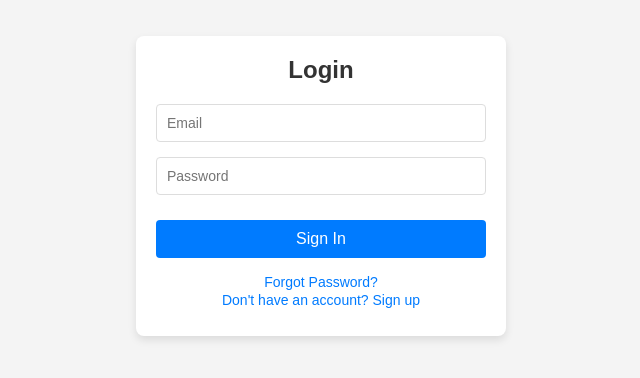
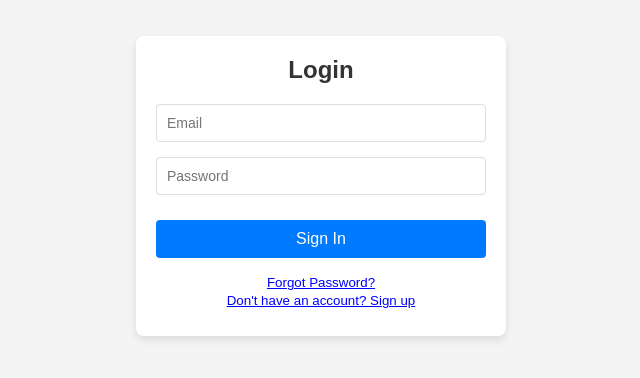
Before and after one commit to AlumniArchitect/AlumniArchitects, a React (Create React App) app in the folder frontend/: page /signin in a window 1280 px wide. Shown: the part 214-592 px from the top of the page, without its empty margins (319-959 px from the left). Built offline with nearby package versions, Linux system fonts and the light colour scheme.

Commit message:
FI Navbar

```diff
--- a/frontend/src/App.js
+++ b/frontend/src/App.js
@@ -4,6 +4,7 @@ import Signin from './component/auth/Signin.jsx';
 import Signup from './component/auth/Signup.jsx';
 import HomePage from './component/HomePage.jsx';
 import OtpVerification from './component/auth/OtpVerification.jsx';
+import ForgotPassword from './component/auth/ForgotPassword.jsx';
 
 const App = () => {
   return (
@@ -13,6 +14,7 @@ const App = () => {
       <Route path="/verify-otp" element={<OtpVerification />} />
       <Route path="/signin" element={<Signin />} />
       <Route path="/homepage" element={<HomePage />} />
+      <Route path='/forgot-password' element={<ForgotPassword />} />
       <Route path="*" element={<Navigate to='/signin' />} />
     </Routes>
   );
--- a/frontend/src/component/auth/Signin.jsx
+++ b/frontend/src/component/auth/Signin.jsx
@@ -1,10 +1,9 @@
-import React from 'react';
-import { useState, useEffect } from 'react';
-import { useNavigate, Link } from 'react-router-dom';
-import Constant from "../../utils/Constant"
+import React from "react";
+import { useState, useEffect } from "react";
+import { useNavigate, Link } from "react-router-dom";
+import Constant from "../../utils/Constant";
 
 export default function Signin() {
-
   const URL = `${Constant.BASE_URL}/auth/signin`;
 
   useEffect(() => {
@@ -12,22 +11,24 @@ export default function Signin() {
       const jwt = localStorage.getItem("jwt");
       console.log(jwt);
 
-
       if (jwt) {
         const res = await fetch(URL, {
           method: "POST",
           headers: {
             "Content-Type": "application/json",
-            "Authorization": `Bearer ${jwt}`,
-          }
+            Authorization: `Bearer ${jwt}`,
+          },
+          body: {},
         });
 
         const result = await res.json();
 
         if (result.status) {
+          localStorage.setItem("jwt", result.jwt);
 
-          navigate("/homepage");
-
+          setTimeout(() => {
+            navigate("/homepage");
+          }, 500);
         } else {
           alert("Invalid Jwt token.");
         }
@@ -37,10 +38,9 @@ export default function Signin() {
     fetchData();
   }, []);
 
-
   const [signinInfo, setSigninInfo] = useState({
-    "email": "",
-    "password": "",
+    email: "",
+    password: "",
   });
 
   const navigate = useNavigate();
@@ -49,40 +49,38 @@ export default function Signin() {
     e.preventDefault();
 
     try {
-
       const res = await fetch(URL, {
         method: "POST",
         headers: {
-          'Content-Type': 'application/json'
+          "Content-Type": "application/json",
         },
-        body: JSON.stringify(signinInfo)
+        body: JSON.stringify(signinInfo),
       });
 
       const result = await res.json();
 
       if (result.status) {
-
         localStorage.setItem("jwt", result.jwt);
 
-        navigate('/homepage');
-
+        setTimeout(() => {
+          navigate("/homepage");
+        }, 500);
       } else {
         alert("Error occurred");
       }
-
     } catch (e) {
       console.error(e);
     }
-  }
+  };
 
   const handleChange = (e) => {
     const { name, value } = e.target;
 
     setSigninInfo({
       ...signinInfo,
-      [name]: value
+      [name]: value,
     });
-  }
+  };
 
   return (
     <div className="form-container">
@@ -90,7 +88,7 @@ export default function Signin() {
       <div className="form-group">
         <input
           type="email"
-          name='email'
+          name="email"
           placeholder="Email"
           value={signinInfo.email}
           onChange={handleChange}
@@ -99,7 +97,7 @@ export default function Signin() {
       <div className="form-group">
         <input
           type="password"
-          name='password'
+          name="password"
           placeholder="Password"
           value={signinInfo.password}
           onChange={handleChange}
@@ -109,10 +107,34 @@ export default function Signin() {
         <button onClick={handleSignin}>Sign In</button>
       </div>
       <div className="form-links">
-        <Link to="/forgot-password">Forgot Password?</Link>
+        {/* Instead of using <Link>, using useNavigate for redirection */}
+        <button
+          onClick={() => navigate("/forgot-password")}
+          style={{
+            background: "none",
+            border: "none",
+            color: "blue",
+            cursor: "pointer",
+            textDecoration: "underline",
+          }}
+        >
+          Forgot Password?
+        </button>
         <br />
-        <Link to="/signup">Don't have an account? Sign up</Link>
+        <button
+          onClick={() => navigate("/signup")}
+          style={{
+            background: "none",
+            border: "none",
+            color: "blue",
+            cursor: "pointer",
+            textDecoration: "underline",
+          }}
+        >
+          Don't have an account? Sign up
+        </button>
       </div>
     </div>
+
   );
-};
+}
--- /dev/null
+++ b/frontend/src/style/ForgotPassword.css
@@ -0,0 +1,16 @@
+.error-message {
+    color: red;
+    background-color: rgba(255, 0, 0, 0.1);
+    padding: 10px;
+    border: 1px solid red;
+    border-radius: 5px;
+    margin: 10px;
+    font-size: 14px;
+    opacity: 1;
+    transition: opacity 1s ease-out;
+    text-align: center;
+  }
+
+  .error-message.fade-out {
+    opacity: 0;
+  }
--- a/frontend/src/style/styles.css
+++ b/frontend/src/style/styles.css
@@ -2,3 +2,4 @@
 @import url("LoginPage.css");
 @import url("SplashScreen.css");
 @import url("HomePage.css");
+@import url("ForgotPassword.css");
```
Also changed, not shown: frontend/src/component/auth/FrogotPassword.jsx (deleted, +0 -33 lines), frontend/src/component/auth/ForgotPassword.jsx (added).
